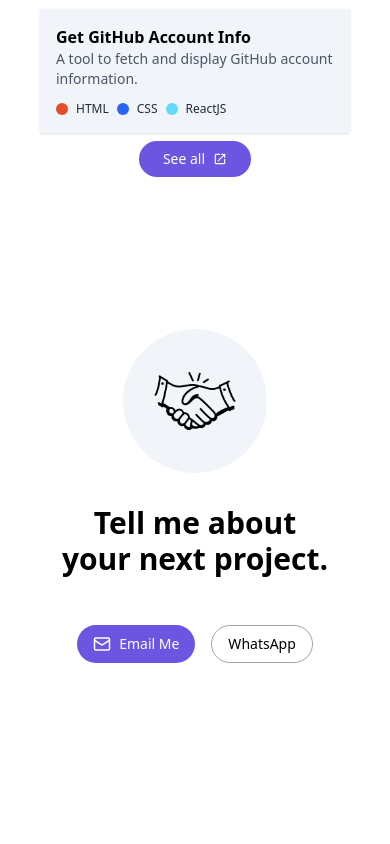
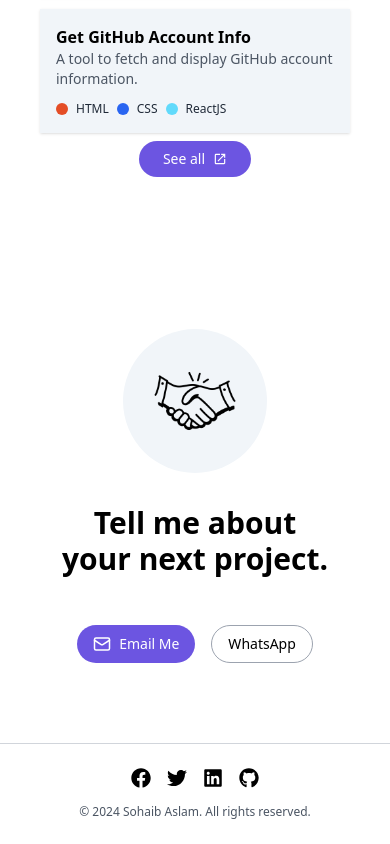
Before and after one commit to Seboo-Dogar/MyPortfolio-Web, a React (Vite) app: page / in a window 390 px wide. Shown: the part 5700-6544 px from the top of the page. Before the commit the page ends 6443 px from the top, so only its background shows below. Built offline with nearby package versions, Linux system fonts and the light colour scheme.

Commit message:
Footer Page Done...Responsive

```diff
--- a/src/App.jsx
+++ b/src/App.jsx
@@ -18,7 +18,7 @@ function App() {
       <Services/>
       <Portfolio/>
       <Contact/>
-      {/* <Footer/> */}
+      <Footer/>
     </>
   )
 }
--- a/src/components/Footer.jsx
+++ b/src/components/Footer.jsx
@@ -2,10 +2,10 @@ import { FaFacebook, FaTwitter, FaLinkedin, FaGithub } from 'react-icons/fa';
 
 export default function Footer() {
     return (
-        <footer className="border-t border-gray-300">
-            <div className="container mx-auto flex flex-col sm:flex-row items-center justify-between text-center p-4 space-y-4">
+        <footer className="border-t border-gray-300 py-6">
+            <div className="container mx-auto flex flex-col sm:flex-row items-center justify-between text-center px-4">
 
-                <div className="flex space-x-4 justify-center">
+                <div className="flex space-x-4 items-baseline">
                     <a href="https://facebook.com" target="_blank" rel="noopener noreferrer" aria-label="Facebook">
                         <FaFacebook className="text-xl hover:text-[#6c55e1] transition-colors" />
                     </a>
@@ -20,8 +20,8 @@ export default function Footer() {
                     </a>
                 </div>
 
-                <div>
-                    <p className="text-xs lg:text-base md:text-sm text-gray-600">
+                <div className="mt-4 md:mt-0">
+                    <p className="text-xs md:text-sm lg:text-base text-gray-600">
                         &copy; {new Date().getFullYear()} Sohaib Aslam. All rights reserved.
                     </p>
                 </div>
```
